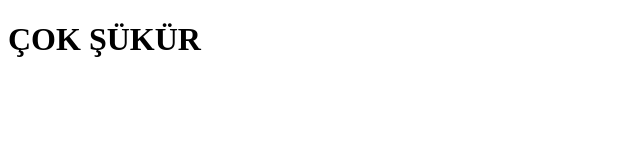
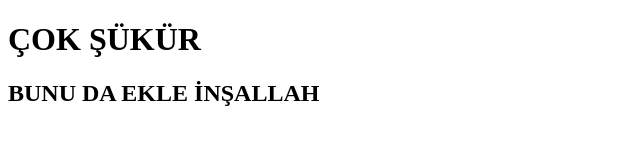
Before and after one commit to muhammedalioftr/Ornek, a plain HTML site: page index.html in a window 1280 px wide. Shown: the whole page, without its empty margins (0-640 px from the left). Drawn offline with Linux system fonts and the light colour scheme.

Commit message:
index html ye ikinci bir satır eklendi

```diff
--- a/index.html
+++ b/index.html
@@ -8,5 +8,6 @@
 </head>
 <body>
   <h1>ÇOK ŞÜKÜR</h1>
+  <h2>BUNU DA EKLE İNŞALLAH</h2>
 </body>
 </html>
```
